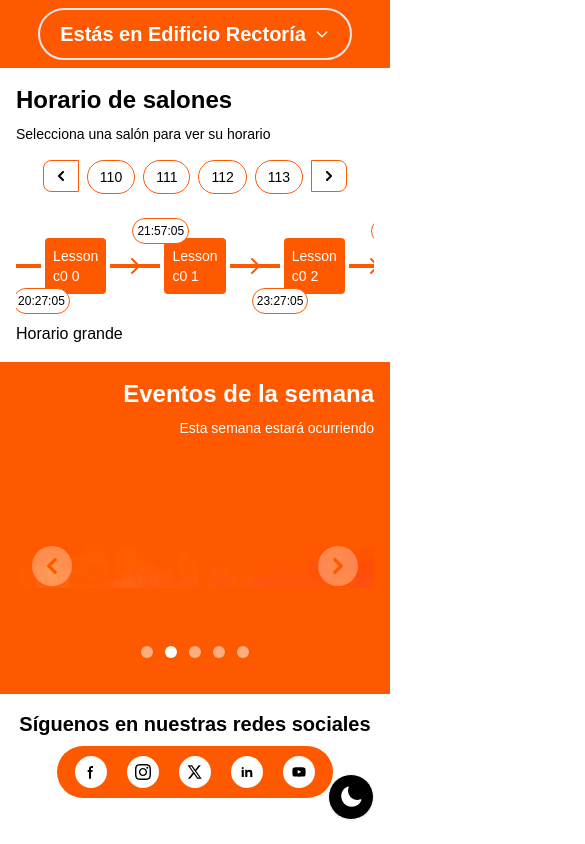
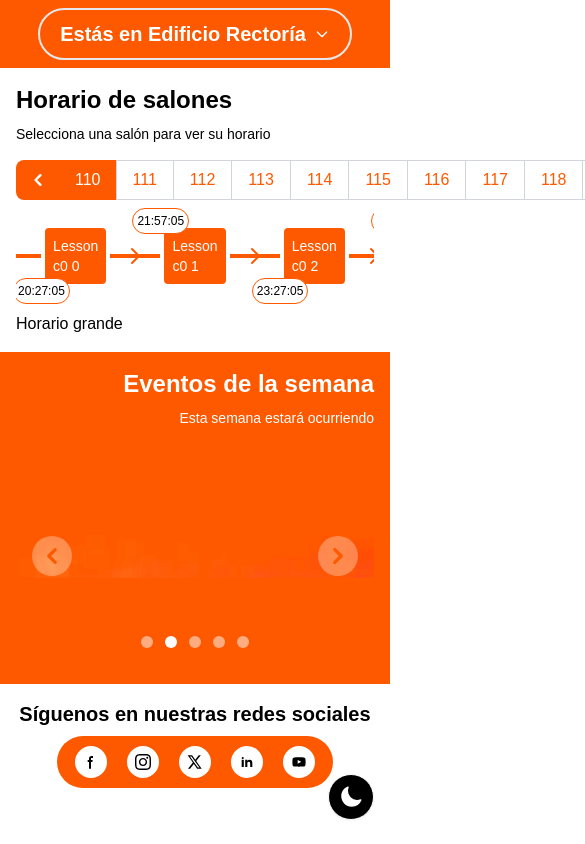
Before and after one commit to iPy849/anahauccaptive, a Vue app: page / in a window 390 px wide. Shown: the top 844 px of the page, 585 px wide, since content can reach past the window. Built offline with nearby package versions, Linux system fonts and the light colour scheme.

Commit message:
working in new mobile schedule interface

```diff
--- a/src/components/landingPage/schedule/MobileScheduleComponent.vue
+++ b/src/components/landingPage/schedule/MobileScheduleComponent.vue
@@ -1,80 +1,73 @@
 <script setup lang="ts">
 import { computed, reactive, ref } from 'vue';
-import {GetClassroomData} from '@svc/data/classrooms.ts';
-import { useWindowSize } from '@vueuse/core'
+import { GetClassroomData } from '@svc/data/classrooms.ts';
 
-const { width } = useWindowSize()
-
-const classroomOffset = ref(0);
-const selectedClassroom = ref(-1);
+const selectedClassroom = ref(0);
 const classrooms = reactive(GetClassroomData(10, 10));
 const currentClassroomData = ref(classrooms[0]);
 
 // NOTE: Estos controles están hechos con las patas
-const classroomsToShow = () => Math.round(width.value / 100);
-const isAllClassroomsInRange = () => classroomsToShow() >= classrooms.length;
 
-const decreaseSelectorOffset = () => {
-    if (isAllClassroomsInRange()) return;
-    classroomOffset.value === 0 ? 0 : classroomOffset.value--;
-    selectedClassroom.value = -1;
-}
+const decreaseSelector = () => { if (selectedClassroom.value !== 0) selectedClassroom.value-- }
 
-const increaseSelectorOffset = () => {
-    if (isAllClassroomsInRange()) return;
-    classroomOffset.value = ++classroomOffset.value % classrooms.length
-    selectedClassroom.value = -1;
-}
+const increaseSelector = () => { if (selectedClassroom.value !== classrooms.length - 1) selectedClassroom.value++ }
 
-const selectSelectorClassroom = (i: number) => {
-    selectedClassroom.value = i; // Puro UI
+const setSelector = (index: number) => { selectedClassroom.value = index }
 
-    const selectedIndex = (i + classroomOffset.value) % classrooms.length;
-    currentClassroomData.value = classrooms[selectedIndex];
-};
 
-const showClassrooms = computed(() => {
-    const maxQty = classroomsToShow();
-    if (isAllClassroomsInRange()) {
-        classroomOffset.value = 0;
-        return classrooms;
-    }
+// const selectSelectorClassroom = (i: number) => {
+//     selectedClassroom.value = i; // Puro UI
 
-    let leftElemDiff = maxQty + classroomOffset.value - classrooms.length;
+//     const selectedIndex = (i + classroomOffset.value) % classrooms.length;
+//     currentClassroomData.value = classrooms[selectedIndex];
+// };
 
-    if (leftElemDiff > 0) {
-        leftElemDiff = Math.abs(leftElemDiff);
-        return [...classrooms.slice(classroomOffset.value), ...classrooms.slice(0, leftElemDiff)];
-    } else return [...classrooms.slice(classroomOffset.value, maxQty + classroomOffset.value)];
-});
+// const showClassrooms = computed(() => {
+//     const maxQty = classroomsToShow();
+//     if (isAllClassroomsInRange()) {
+//         classroomOffset.value = 0;
+//         return classrooms;
+//     }
+
+//     let leftElemDiff = maxQty + classroomOffset.value - classrooms.length;
+
+//     if (leftElemDiff > 0) {
+//         leftElemDiff = Math.abs(leftElemDiff);
+//         return [...classrooms.slice(classroomOffset.value), ...classrooms.slice(0, leftElemDiff)];
+//     } else return [...classrooms.slice(classroomOffset.value, maxQty + classroomOffset.value)];
+// });
 </script>
 <template>
     <!-- Navegación de salones -->
-    <nav class="pb-4 sticky top-0 bg-white dark:bg-black">
-            <ul class="flex justify-center gap-2">
-                <li @click="decreaseSelectorOffset">
-                    <span class="selector-arrows rounded-s-lg">
-                        <svg class="w-2.5 h-2.5 rtl:rotate-180" aria-hidden="true" xmlns="http://www.w3.org/2000/svg"
+    <nav class="m-auto w-fit">
+        <ul class="flex items-center -space-x-px h-10 text-base">
+            <li @click="decreaseSelector">
+                <button
+                    class="flex bg-primary items-center justify-center px-4 h-10 ms-0 leading-tight text-white rounded-s-lg hover:bg-primary_darker  ">
+                    <svg class="w-3 h-3 rtl:rotate-180" aria-hidden="true" xmlns="http://www.w3.org/2000/svg"
                         fill="none" viewBox="0 0 6 10">
                         <path stroke="currentColor" stroke-linecap="round" stroke-linejoin="round" stroke-width="2"
                             d="M5 1 1 5l4 4" />
                     </svg>
-                    </span>
+                </button>
             </li>
-                <li class="text-sm border border-primary rounded-full text-black dark:text-white"
-                    v-for="(classroom, index) in showClassrooms" :key="index" @click="selectSelectorClassroom(index)"
-                    :class="{ 'bg-primary text-white': selectedClassroom === index }">
-                    <span href="#" class="flex items-center justify-center px-3 h-8">{{
-                        classroom.Name }}</span>
+
+            <li v-for="(classroom, index) in classrooms" :key="index" @click="setSelector(index)">
+                <button
+                    :class="{ 'bg-primary text-white border-0': selectedClassroom === index, 'bg-white dark:bg-gray-900 text-primary border': selectedClassroom !== index }"
+                    class="flex items-center justify-center px-4 h-10 leading-tight  border-gray-300 dark:border-gray-700">
+                    {{ classroom.Name }}
+                </button>
             </li>
-                <li @click="increaseSelectorOffset">
-                    <span class="selector-arrows rounded-e-lg">
-                        <svg class="w-2.5 h-2.5 rtl:rotate-180" aria-hidden="true" xmlns="http://www.w3.org/2000/svg"
+            <li @click="increaseSelector">
+                <button
+                    class="flex bg-primary items-center justify-center px-4 h-10 ms-0 leading-tight text-white rounded-e-lg hover:bg-primary_darker  ">
+                    <svg class="w-3 h-3 rtl:rotate-180" aria-hidden="true" xmlns="http://www.w3.org/2000/svg"
                         fill="none" viewBox="0 0 6 10">
                         <path stroke="currentColor" stroke-linecap="round" stroke-linejoin="round" stroke-width="2"
                             d="m1 9 4-4-4-4" />
                     </svg>
-                    </span>
+                </button>
             </li>
         </ul>
     </nav>
@@ -82,7 +75,7 @@ const showClassrooms = computed(() => {
     <!-- Timeline -->
     <ol class="py-4 flex flex-shrink-0 overflow-x-scroll snap-x">
 
-            <li v-for="(lesson, index) in currentClassroomData.Lessons" :key="index"
+        <li v-for="(lesson, index) in classrooms[selectedClassroom].Lessons" :key="index"
             class="relative px-8 max-w-48 w-1/3 md:w-1/4 lg:w-1/5 grid place-content-center snap-center">
             <span class="absolute w-full h-1 top-1/2 -translate-y-1/2 bg-primary" />
             <div
--- a/tailwind.config.js
+++ b/tailwind.config.js
@@ -9,6 +9,7 @@ export default {
     colors: {
       primary: "#ff5900",
       primary_accent: "#ea580c",
+      primary_darker: "#c2410c",
       black: "#000",
       grey: "#848484",
       secondary: "#572364"
```
Lines whose indentation alone changed are shown as unchanged.
